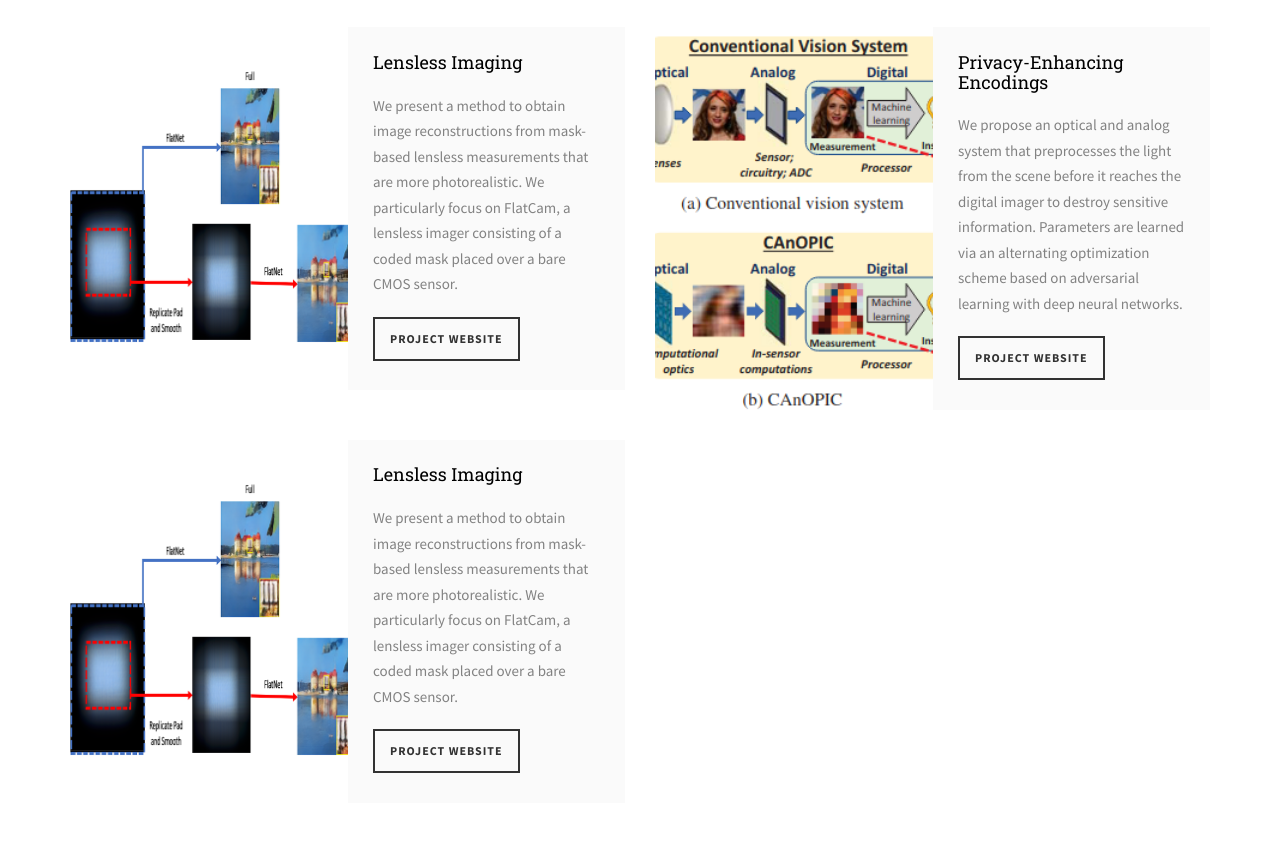
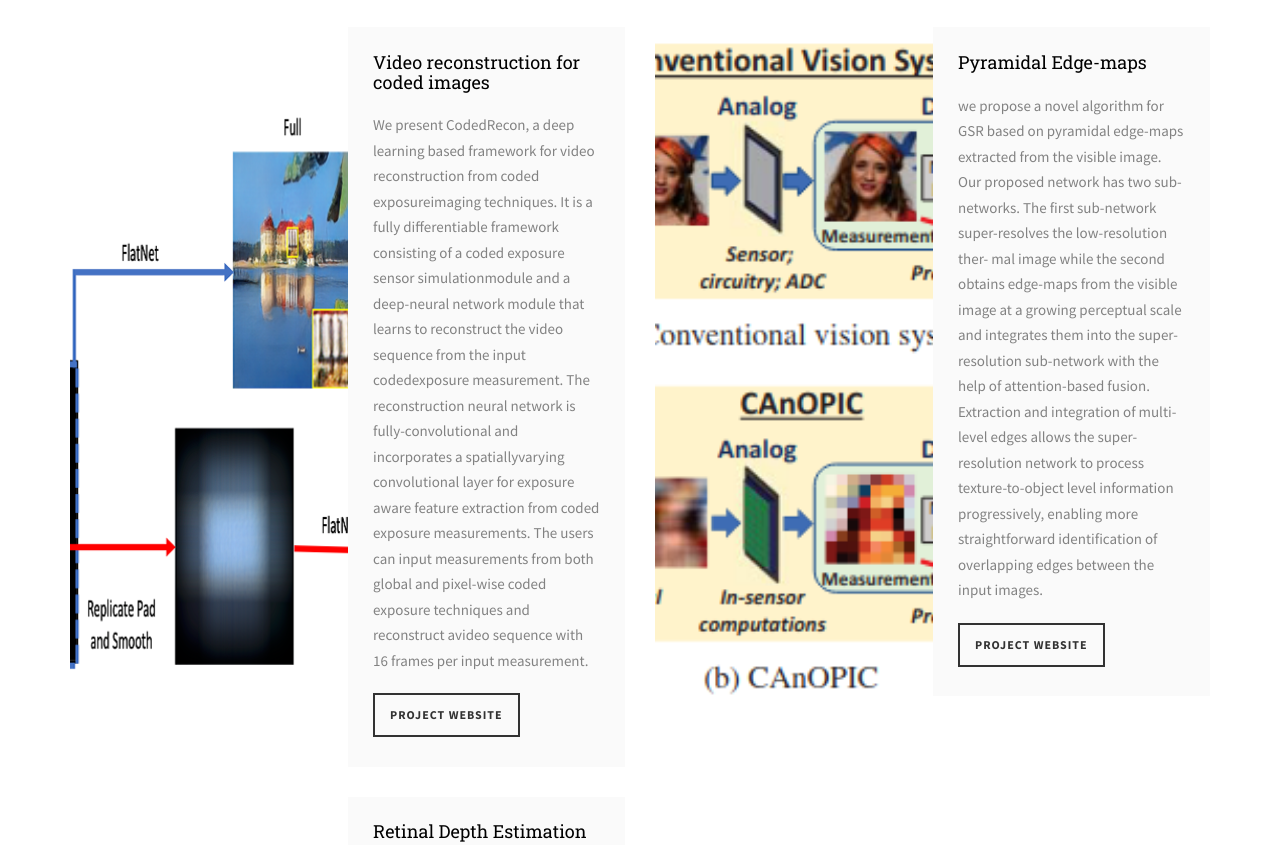
Before and after one commit to TejoramV/LabWebsite, a plain HTML site: page research.html in a window 1280 px wide. Shown: the part 1014-1859 px from the top of the page. Drawn offline with Linux system fonts and the light colour scheme; files whose address does not match are found by name.

Commit message:
Update research.html

```diff
--- a/research.html
+++ b/research.html
@@ -170,8 +170,8 @@
 						<a href="#" class="course-img" style="background-image: url(images/effect_learning.png);">
 						</a>
 						<div class="desc">
-							<h3>Lensless Imaging</h3>
-							<p>We present a method to obtain image reconstructions from mask-based lensless measurements that are more photorealistic. We particularly focus on FlatCam, a lensless imager consisting of a coded mask placed over a bare CMOS sensor. </p>
+							<h3>Video reconstruction for coded images</h3>
+							<p>We present CodedRecon, a deep learning based framework for video reconstruction from coded exposureimaging techniques. It is a fully differentiable framework consisting of a coded exposure sensor simulationmodule and a deep-neural network module that learns to reconstruct the video sequence from the input codedexposure measurement. The reconstruction neural network is fully-convolutional and incorporates a spatiallyvarying convolutional layer for exposure aware feature extraction from coded exposure measurements. The users can input measurements from both global and pixel-wise coded exposure techniques and reconstruct avideo sequence with 16 frames per input measurement. </p>
 							<span><a href="project5.html" class="btn btn-primary btn-sm btn-course">Project Website</a></span>
 						</div>
 					</div>
@@ -181,8 +181,8 @@
 						<a href="#" class="course-img" style="background-image: url(images/CNn01Vyg.png);">
 						</a>
 						<div class="desc">
-							<h3>Privacy-Enhancing Encodings</h3>
-							<p>We propose an optical and analog system that preprocesses the light from the scene before it reaches the digital imager to destroy sensitive information. Parameters are learned via an alternating optimization scheme based on adversarial learning with deep neural networks. </p>
+							<h3>Pyramidal Edge-maps</h3>
+							<p>we propose a novel algorithm for GSR based on pyramidal edge-maps extracted from the visible image. Our proposed network has two sub- networks. The first sub-network super-resolves the low-resolution ther- mal image while the second obtains edge-maps from the visible image at a growing perceptual scale and integrates them into the super-resolution sub-network with the help of attention-based fusion. Extraction and integration of multi-level edges allows the super-resolution network to process texture-to-object level information progressively, enabling more straightforward identification of overlapping edges between the input images. </p>
 							<span><a href="project6.html" class="btn btn-primary btn-sm btn-course">Project Website</a></span>
 						</div>
 
@@ -196,8 +196,8 @@
 						<a href="#" class="course-img" style="background-image: url(images/effect_learning.png);">
 						</a>
 						<div class="desc">
-							<h3>Lensless Imaging</h3>
-							<p>We present a method to obtain image reconstructions from mask-based lensless measurements that are more photorealistic. We particularly focus on FlatCam, a lensless imager consisting of a coded mask placed over a bare CMOS sensor. </p>
+							<h3>Retinal Depth Estimation</h3>
+							<p>Depth is usually obtained explicitly from imaging modalities like optical coherence tomography (OCT) and is very challenging to estimate depth from a single RGB image. To this end, we propose a novel method using adversarial network to predict depth map from a single image. The proposed depth estimation technique is trained and evaluated using individual retinal images from INSPIRE-stereo dataset. We obtain a very high average correlation coefficient of 0.92 upon five fold cross validation outperforming the state of the art. We then use the depth estimation process as a proxy task for joint optic disc and cup segmentation.</p>
 							<span><a href="project7.html" class="btn btn-primary btn-sm btn-course">Project Website</a></span>
 						</div>
 					</div>
```
